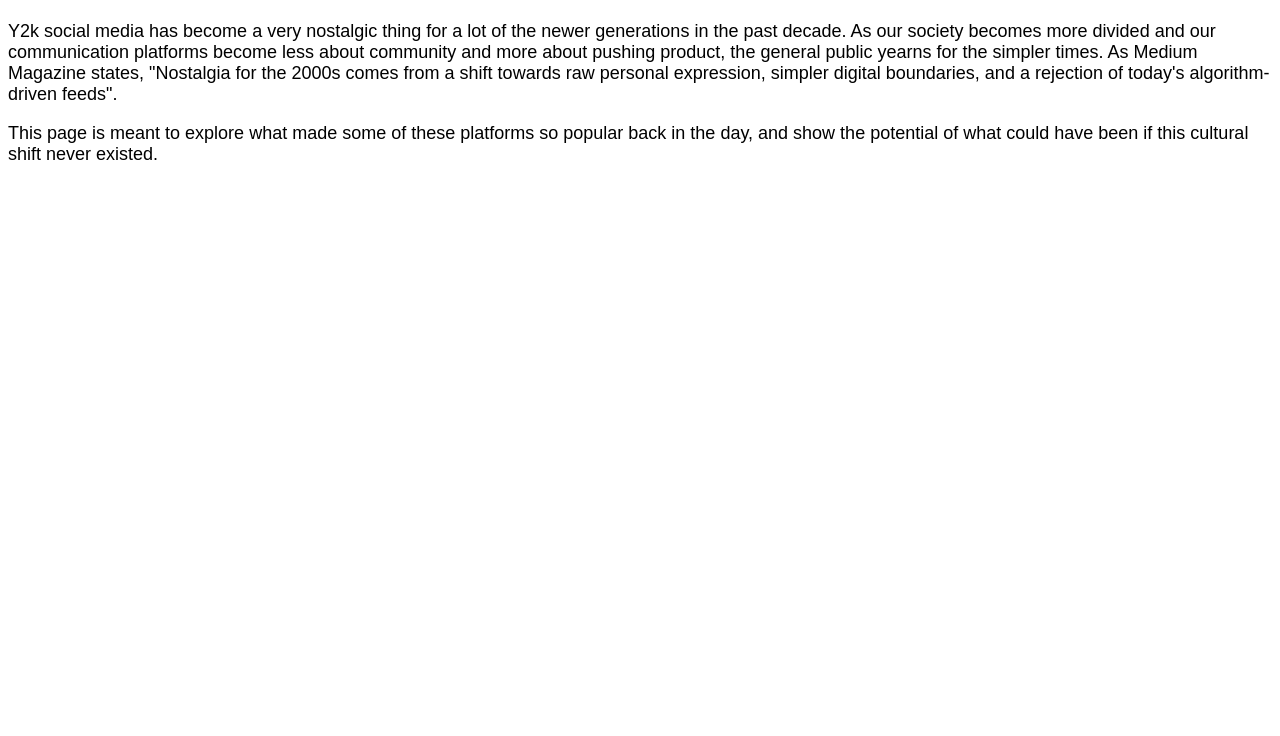
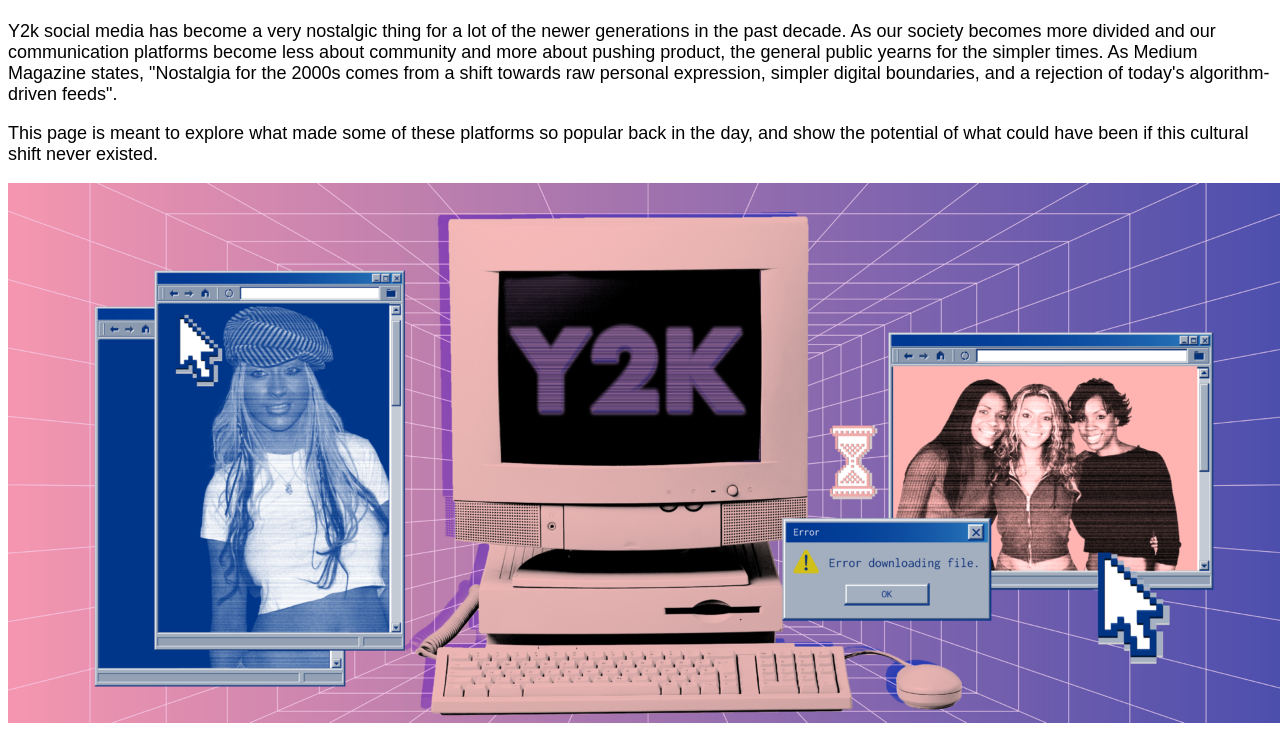
Before and after one commit to ashemcmillen/pro1-ashmcmillen, a plain HTML site: page index.html in a window 1280 px wide. Shown: the part 137-873 px from the top of the page. Before the commit the page ends 800 px from the top, so only its background shows below. Drawn offline with Linux system fonts and the light colour scheme.

Commit message:
insert photo

```diff
--- a/index.html
+++ b/index.html
@@ -26,7 +26,9 @@
         <h1>2000's Social Media</h1>
         <p>Y2k social media has become a very nostalgic thing for a lot of the newer generations in the past decade. As our society becomes more divided and our communication platforms become less about community and more about pushing product, the general public yearns for the simpler times. As Medium Magazine states, "Nostalgia for the 2000s comes from a shift towards raw personal expression, simpler digital boundaries, and a rejection of today's algorithm-driven feeds".</p>
         <p>This page is meant to explore what made some of these platforms so popular back in the day, and show the potential of what could have been if this cultural shift never existed.</p>
+
     </div>
+    <img src="project1_AM/y2k.jpg" alt="Nostalgic Y2k aesthetic photo">
 </header>
         </body>
     </head>
```
